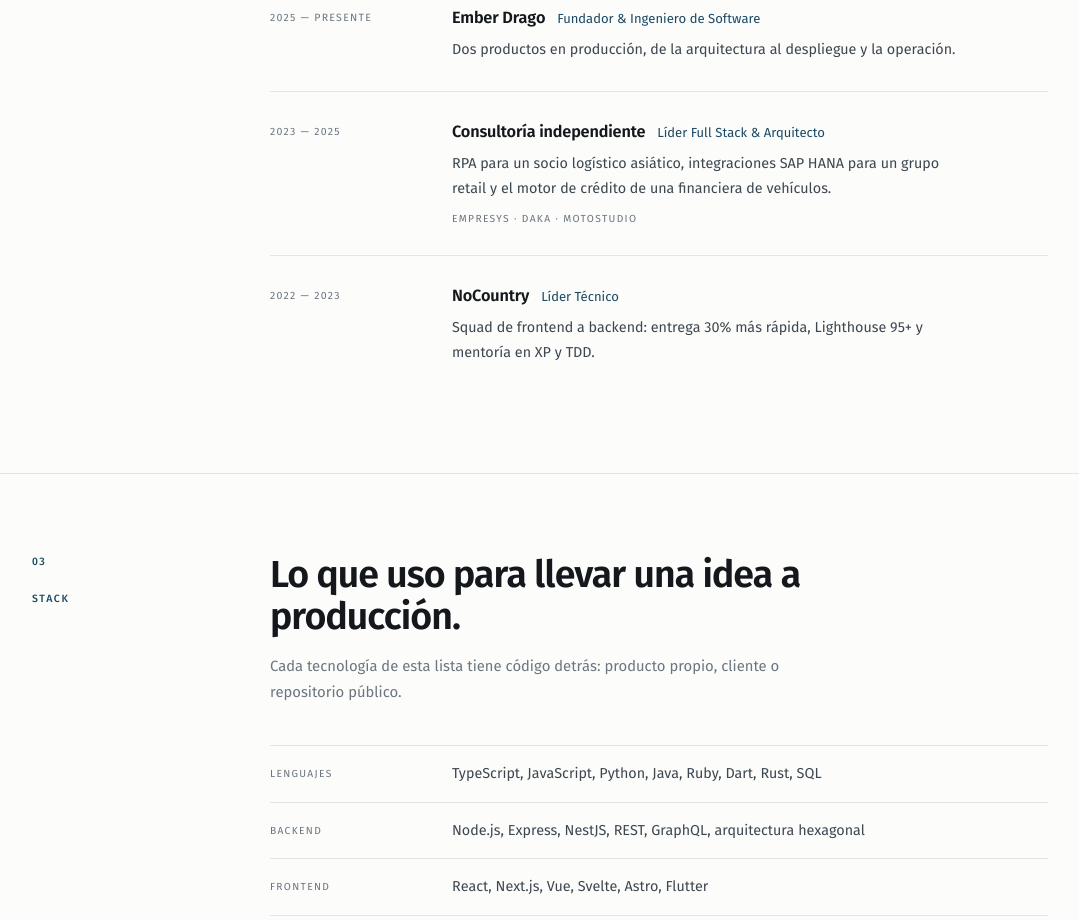
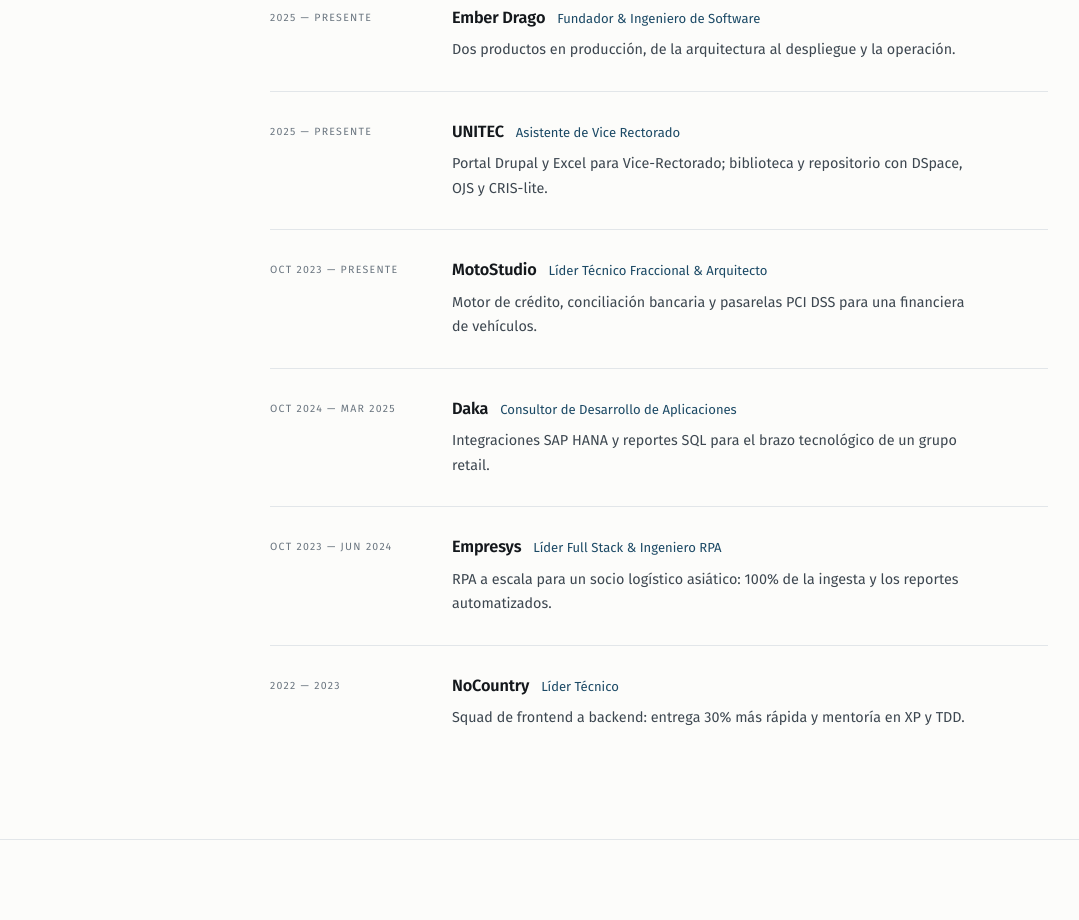
Before and after one commit to JuanQuiro/dominio-dragon, a Next.js app: page / in a window 1280 px wide. Shown: the part 1940-2860 px from the top of the page, without its empty margins (100-1179 px from the left). Built offline with nearby package versions, Linux system fonts and the light colour scheme.

Commit message:
Align portfolio experience with the CV timeline

```diff
--- a/src/content/site.ts
+++ b/src/content/site.ts
@@ -135,19 +135,39 @@ export const copy: Record<Lang, Copy> = {
             "Dos productos en producción, de la arquitectura al despliegue y la operación.",
         },
         {
-          period: "2023 — 2025",
-          company: "Consultoría independiente",
-          title: "Líder Full Stack & Arquitecto",
+          period: "2025 — Presente",
+          company: "UNITEC",
+          title: "Asistente de Vice Rectorado",
           summary:
-            "RPA para un socio logístico asiático, integraciones SAP HANA para un grupo retail y el motor de crédito de una financiera de vehículos.",
-          detail: "Empresys · Daka · MotoStudio",
+            "Portal Drupal y Excel para Vice-Rectorado; biblioteca y repositorio con DSpace, OJS y CRIS-lite.",
+        },
+        {
+          period: "oct 2023 — Presente",
+          company: "MotoStudio",
+          title: "Líder Técnico Fraccional & Arquitecto",
+          summary:
+            "Motor de crédito, conciliación bancaria y pasarelas PCI DSS para una financiera de vehículos.",
+        },
+        {
+          period: "oct 2024 — mar 2025",
+          company: "Daka",
+          title: "Consultor de Desarrollo de Aplicaciones",
+          summary:
+            "Integraciones SAP HANA y reportes SQL para el brazo tecnológico de un grupo retail.",
+        },
+        {
+          period: "oct 2023 — jun 2024",
+          company: "Empresys",
+          title: "Líder Full Stack & Ingeniero RPA",
+          summary:
+            "RPA a escala para un socio logístico asiático: 100% de la ingesta y los reportes automatizados.",
         },
         {
           period: "2022 — 2023",
           company: "NoCountry",
           title: "Líder Técnico",
           summary:
-            "Squad de frontend a backend: entrega 30% más rápida, Lighthouse 95+ y mentoría en XP y TDD.",
+            "Squad de frontend a backend: entrega 30% más rápida y mentoría en XP y TDD.",
         },
       ],
     },
@@ -270,19 +290,39 @@ export const copy: Record<Lang, Copy> = {
             "Two products in production, from architecture through deployment and operations.",
         },
         {
-          period: "2023 — 2025",
-          company: "Independent consulting",
-          title: "Full Stack Lead & Architect",
+          period: "2025 — Present",
+          company: "UNITEC",
+          title: "Assistant to the Vice-Rector",
           summary:
-            "RPA for a major Asian logistics partner, SAP HANA integrations for a retail group, and the credit engine of a vehicle financing platform.",
-          detail: "Empresys · Daka · MotoStudio",
+            "Drupal portal and Excel for the Vice-Rector's office; library and repository work with DSpace, OJS, and CRIS-lite.",
+        },
+        {
+          period: "Oct 2023 — Present",
+          company: "MotoStudio",
+          title: "Fractional Technical Lead & Architect",
+          summary:
+            "Credit engine, bank reconciliation, and PCI DSS gateways for a vehicle financing platform.",
+        },
+        {
+          period: "Oct 2024 — Mar 2025",
+          company: "Daka",
+          title: "Application Development Consultant",
+          summary:
+            "SAP HANA integrations and SQL reporting for the technology arm of a retail group.",
+        },
+        {
+          period: "Oct 2023 — Jun 2024",
+          company: "Empresys",
+          title: "Full Stack Lead & RPA Engineer",
+          summary:
+            "Enterprise RPA for a major Asian logistics partner: 100% of ingestion and reporting automated.",
         },
         {
           period: "2022 — 2023",
           company: "NoCountry",
           title: "Technical Lead",
           summary:
-            "Squad from frontend to backend: 30% faster delivery, Lighthouse 95+, and mentoring in XP and TDD.",
+            "Squad from frontend to backend: 30% faster delivery and mentoring in XP and TDD.",
         },
       ],
     },
```
Also changed, not shown: 2 other files (tests, documents, lock files or other folders).
